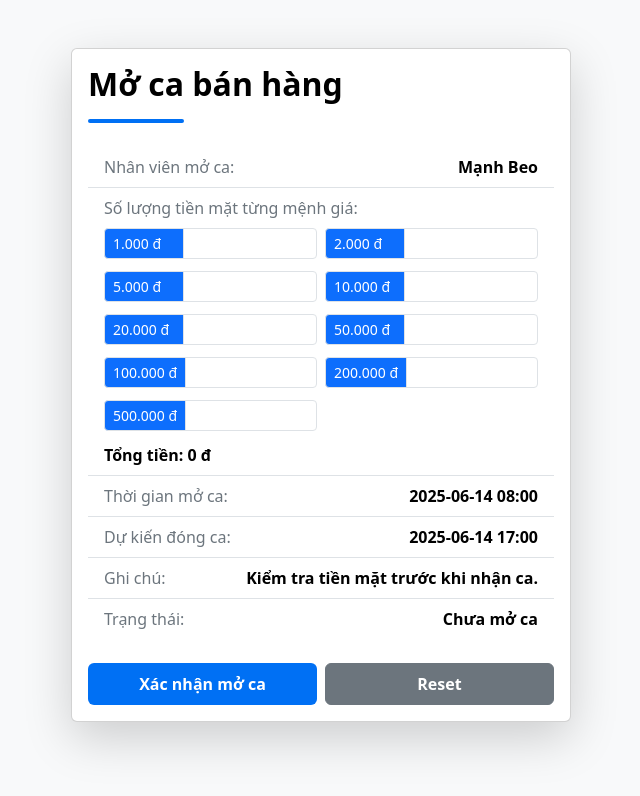
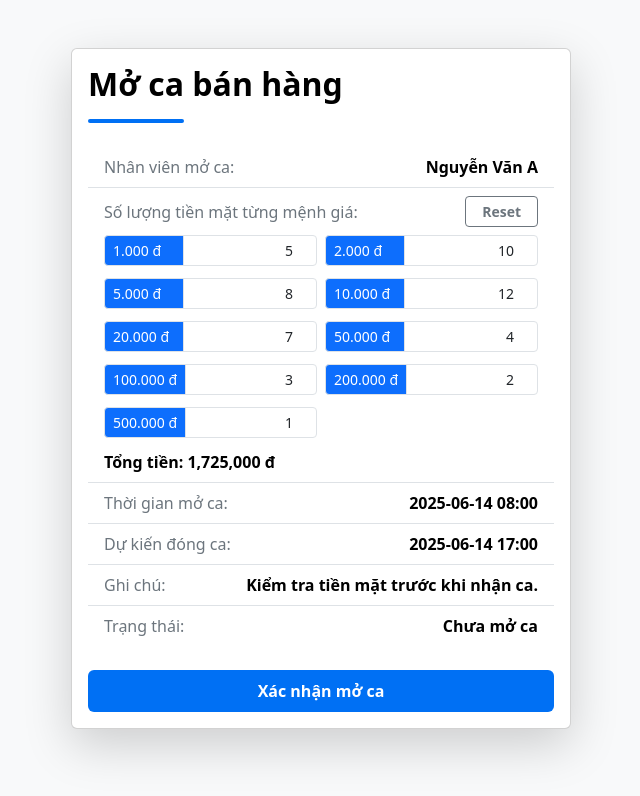
Before and after one commit to quanpdhe170415/SEP490-G82-SP25, a React (Create React App) app in the folder Front-end/: page /openshift in a window 1280 px wide. Shown: the top 796 px of the page, without its empty margins (319-959 px from the left). Built offline with nearby package versions, Linux system fonts and the light colour scheme.

Commit message:
SEP490-49-Update previous shift cash UI

```diff
--- a/Front-end/src/components/OpenShift.jsx
+++ b/Front-end/src/components/OpenShift.jsx
@@ -13,9 +13,21 @@ const denominations = [
   { value: 500000, label: "500.000" },
 ];
 
+const previousShiftCash = {
+  1000: 5,
+  2000: 10,
+  5000: 8,
+  10000: 12,
+  20000: 7,
+  50000: 4,
+  100000: 3,
+  200000: 2,
+  500000: 1,
+};
+
 // Giả lập dữ liệu ca làm việc
 const shiftData = {
-  employeeName: "Mạnh Beo",
+  employeeName: "Nguyễn Văn A",
   receivedCash: 2000000,
   openTime: "2025-06-14 08:00",
   expectedCloseTime: "2025-06-14 17:00",
@@ -24,9 +36,7 @@ const shiftData = {
 };
 
 export default function OpenShift() {
-  const [cashDetail, setCashDetail] = useState(
-    denominations.reduce((acc, d) => ({ ...acc, [d.value]: 0 }), {})
-  );
+  const [cashDetail, setCashDetail] = useState({ ...previousShiftCash });
 
   const totalCash = Object.entries(cashDetail).reduce(
     (sum, [denom, qty]) => sum + Number(denom) * Number(qty),
@@ -41,7 +51,7 @@ export default function OpenShift() {
   };
 
   const handleReset = () => {
-    setCashDetail(denominations.reduce((acc, d) => ({ ...acc, [d.value]: 0 }), {}));
+    setCashDetail({ ...previousShiftCash });
   };
 
   return (
@@ -57,7 +67,12 @@ export default function OpenShift() {
                 <span className="fw-semibold text-black">{shiftData.employeeName}</span>
               </li>
               <li className="list-group-item bg-white">
-                <div className="mb-2 text-secondary">Số lượng tiền mặt từng mệnh giá:</div>
+                <div className="mb-2 text-secondary d-flex justify-content-between align-items-center">
+                  <span>Số lượng tiền mặt từng mệnh giá:</span>
+                  <button className="btn btn-sm btn-outline-secondary fw-bold px-3 py-1" type="button" onClick={handleReset}>
+                    Reset
+                  </button>
+                </div>
                 <div className="row g-2">
                   {denominations.map((d) => (
                     <div className="col-6" key={d.value}>
@@ -98,9 +113,6 @@ export default function OpenShift() {
               <button className="btn w-100 text-white fw-bold py-2" style={{ background: '#0070f4' }}>
                 Xác nhận mở ca
               </button>
-              <button className="btn w-100 btn-secondary fw-bold py-2" type="button" onClick={handleReset}>
-                Reset
-              </button>
             </div>
           </div>
         </div>
```
